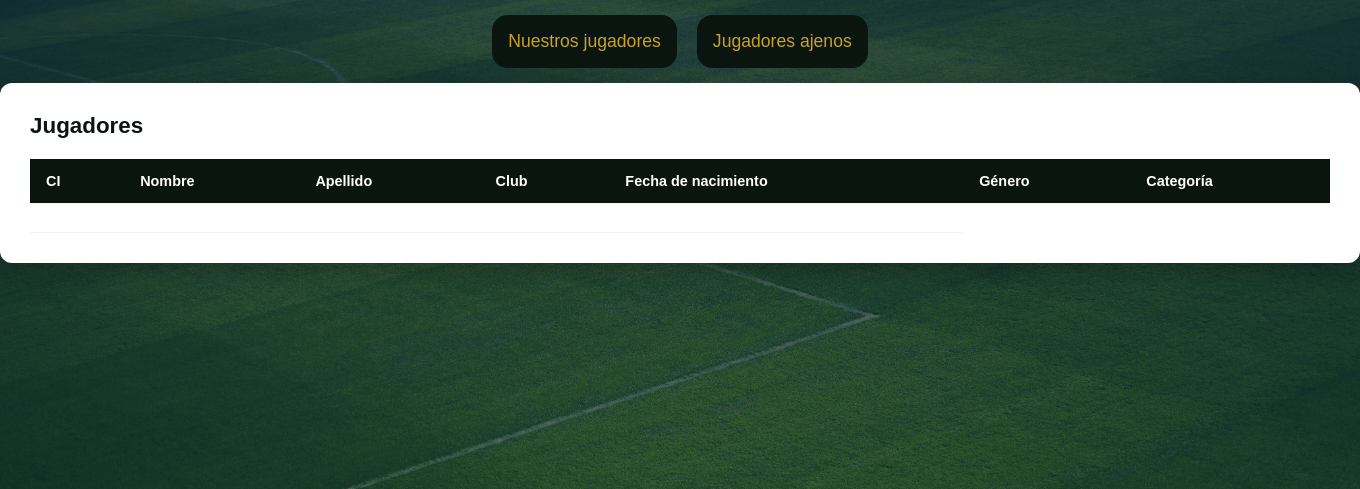
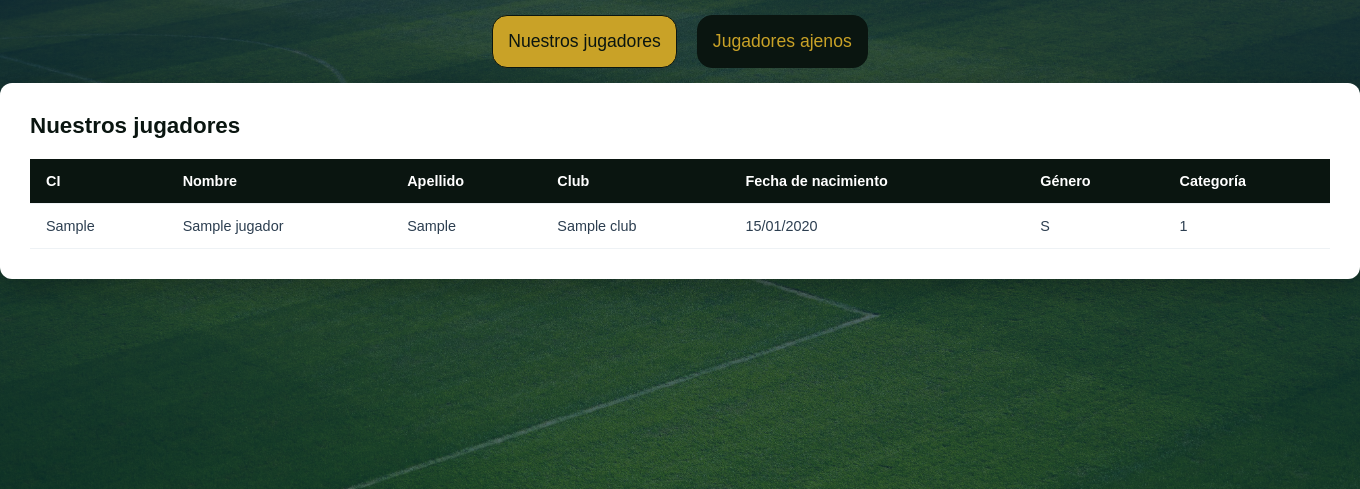
Before and after one commit to emanuelruis-rgb/proyecto-final, a PHP site: page /club/jugadores-club.php in a window 1360 px wide. Shown: the part 88-577 px from the top of the page. Run offline with PHP 8.4, Linux system fonts and the light colour scheme; the visitor is signed in with stand-in values (Sample User, id 1); tables that the repository leaves empty hold one stand-in row (values such as "Sample post"); lists and menus that the app fills with data are empty.

Commit message:
Mostrar jugadores en el portal de clubes
Co-authored-by: Copilot <223556219+Copilot@users.noreply.github.com>

```diff
--- a/club/jugadores-club-style.css
+++ b/club/jugadores-club-style.css
@@ -193,6 +193,11 @@ header {
   color: var(--navy);
 }
 
+.boton-alternar-tabla.active {
+    background-color: var(--gold);
+    color: var(--navy);
+}
+
 .tabla {
     background-color: #ffffff;
     padding: 30px;
--- a/club/jugadores-club.php
+++ b/club/jugadores-club.php
@@ -20,6 +20,41 @@ $resultado = mysqli_stmt_get_result($stmt);
 
 if ($fila = mysqli_fetch_assoc($resultado)) {
     $nombreMostrarClub = $fila['nombreClub'];
+}
+mysqli_stmt_close($stmt);
+
+// Determina si la vista solicita jugadores del club autenticado o de los otros clubes.
+$tipoJugadores = ($_GET['tipo'] ?? 'propios') === 'ajenos' ? 'ajenos' : 'propios';
+$condicionClub = $tipoJugadores === 'propios' ? '= ?' : '<> ?';
+$tituloTabla = $tipoJugadores === 'propios' ? 'Nuestros jugadores' : 'Jugadores ajenos';
+
+// Carga la ficha de cada jugador y resuelve los nombres del club y de su categoría.
+$sqlJugadores = "
+    SELECT j.cedula, j.nombre, j.apellido, j.fechaNacimiento, j.genero,
+           c.nombreClub, cat.`año` AS categoria
+    FROM jugador j
+    INNER JOIN club c ON j.idClub = c.idClub
+    LEFT JOIN categoria cat ON j.idCategoria = cat.idCategoria
+    WHERE j.idClub $condicionClub
+    ORDER BY j.apellido ASC, j.nombre ASC";
+$stmtJugadores = mysqli_prepare($conexion, $sqlJugadores);
+$jugadores = [];
+$errorJugadores = '';
+
+if ($stmtJugadores === false) {
+    $errorJugadores = 'No se pudo preparar la consulta de jugadores.';
+} else {
+    mysqli_stmt_bind_param($stmtJugadores, "i", $idClub);
+    if (!mysqli_stmt_execute($stmtJugadores)) {
+        $errorJugadores = 'No se pudo cargar la lista de jugadores.';
+    } else {
+        $resultadoJugadores = mysqli_stmt_get_result($stmtJugadores);
+        while ($jugador = mysqli_fetch_assoc($resultadoJugadores)) {
+            $jugadores[] = $jugador;
+        }
+        mysqli_free_result($resultadoJugadores);
+    }
+    mysqli_stmt_close($stmtJugadores);
 }
 ?>
 <!DOCTYPE html>
@@ -70,12 +105,15 @@ if ($fila = mysqli_fetch_assoc($resultado)) {
     </header>
     <main>
         <div class="boton-alternar-tabla-container">
-            <a href="jugadores-club.php?tipo=propios" class="boton-alternar-tabla">Nuestros jugadores</a>
-            <a href="jugadores-club.php?tipo=ajenos" class="boton-alternar-tabla">Jugadores ajenos</a>
+            <a href="jugadores-club.php?tipo=propios" class="boton-alternar-tabla<?php echo $tipoJugadores === 'propios' ? ' active' : ''; ?>"<?php echo $tipoJugadores === 'propios' ? ' aria-current="page"' : ''; ?>>Nuestros jugadores</a>
+            <a href="jugadores-club.php?tipo=ajenos" class="boton-alternar-tabla<?php echo $tipoJugadores === 'ajenos' ? ' active' : ''; ?>"<?php echo $tipoJugadores === 'ajenos' ? ' aria-current="page"' : ''; ?>>Jugadores ajenos</a>
         </div>
 
         <div class="tabla">
-            <h2>Jugadores</h2>
+            <h2><?php echo htmlspecialchars($tituloTabla); ?></h2>
+            <?php if ($errorJugadores !== ''): ?>
+                <p role="alert"><?php echo htmlspecialchars($errorJugadores); ?></p>
+            <?php endif; ?>
             <table>
                 <thead>
                     <tr>
@@ -89,17 +127,27 @@ if ($fila = mysqli_fetch_assoc($resultado)) {
                     </tr>
                 </thead>
                 <tbody>
-                    <!-- este while itera por las sanciones con el join de allá arriba
-                    y $sancion es una sancion invidual
-                    <?php // while ($sancion = mysqli_fetch_array($querySanciones)): ?>-->
-                <tr>
-                    <!-- cada uno de estos td define una columna, y busca una columna en la bd, en orden -->
-                    <td></td>
-                    <td></td>
-                    <td></td>
-                    <td></td>
-                    <td></td>
-                </tr>
+                    <?php if ($errorJugadores === '' && empty($jugadores)): ?>
+                        <tr>
+                            <td colspan="7">
+                                <?php echo $tipoJugadores === 'propios'
+                                    ? 'Este club todavía no tiene jugadores registrados.'
+                                    : 'No hay jugadores registrados en otros clubes.'; ?>
+                            </td>
+                        </tr>
+                    <?php else: ?>
+                        <?php foreach ($jugadores as $jugador): ?>
+                            <tr>
+                                <td><?php echo htmlspecialchars($jugador['cedula']); ?></td>
+                                <td><?php echo htmlspecialchars($jugador['nombre']); ?></td>
+                                <td><?php echo htmlspecialchars($jugador['apellido']); ?></td>
+                                <td><?php echo htmlspecialchars($jugador['nombreClub']); ?></td>
+                                <td><?php echo htmlspecialchars(date('d/m/Y', strtotime($jugador['fechaNacimiento']))); ?></td>
+                                <td><?php echo htmlspecialchars($jugador['genero']); ?></td>
+                                <td><?php echo htmlspecialchars((string) ($jugador['categoria'] ?? 'Sin categoría')); ?></td>
+                            </tr>
+                        <?php endforeach; ?>
+                    <?php endif; ?>
                 </tbody>
             </table>
         </div>
```
